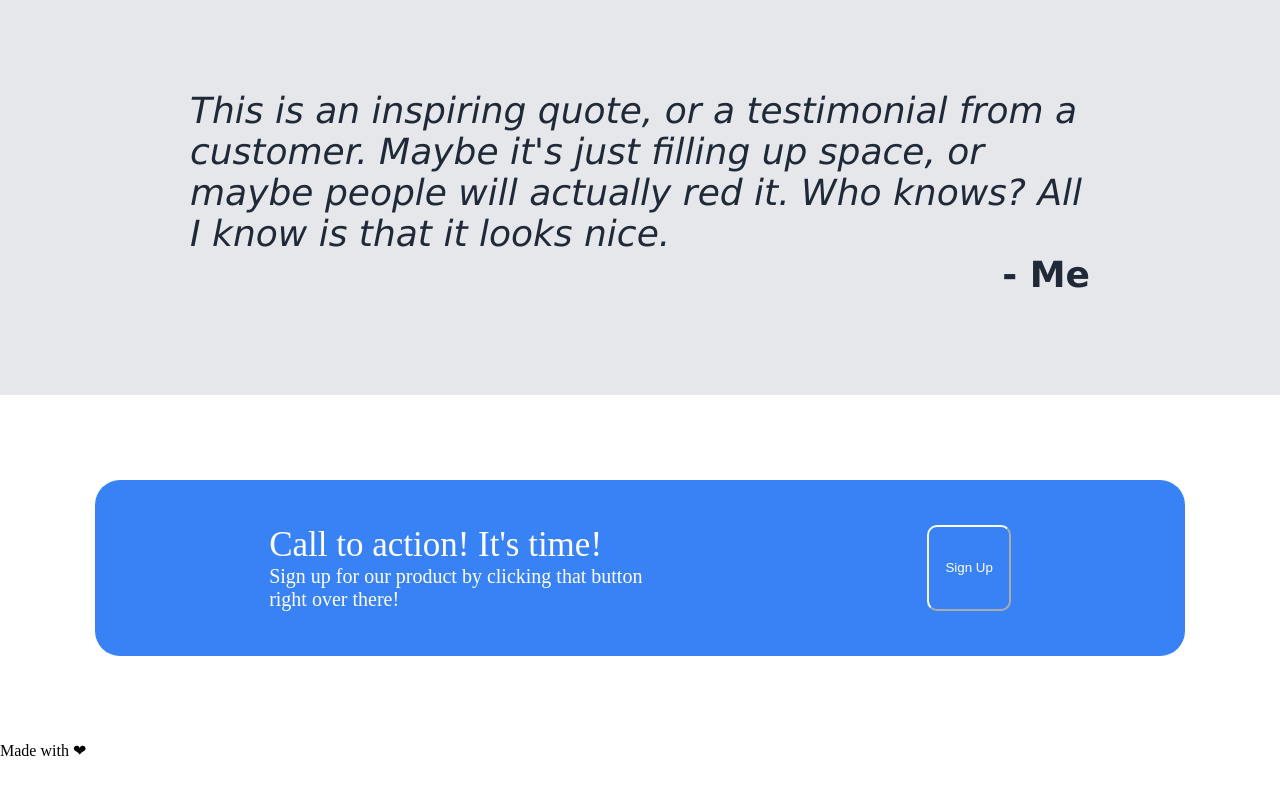
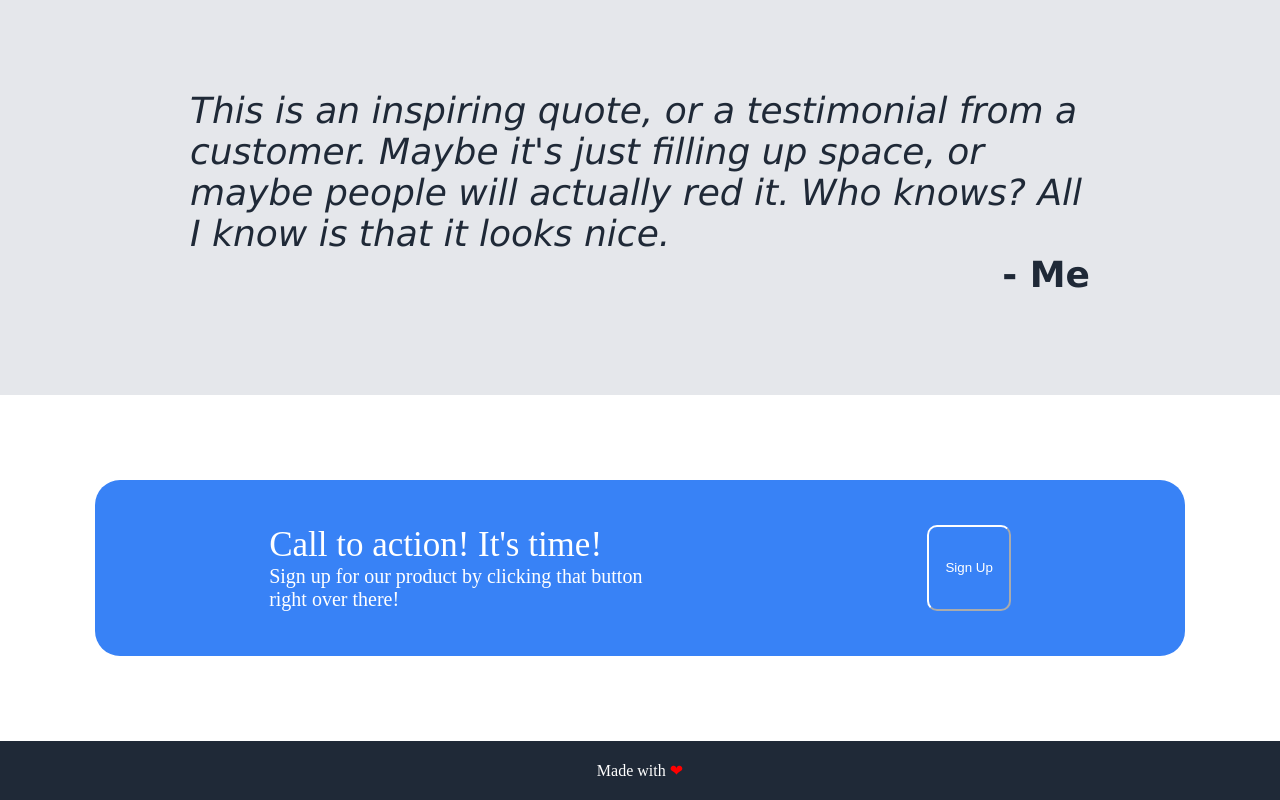
Before and after one commit to MohammedAlmanea/LandingPage, a plain HTML site: page index.html in a window 1280 px wide. Shown: the part 927-1727 px from the top of the page. Before the commit the page ends 1687 px from the top, so only its background shows below. Drawn offline with Linux system fonts and the light colour scheme.

Commit message:
Finished styling footer

```diff
--- a/style.css
+++ b/style.css
@@ -152,3 +152,14 @@ body {
     color: white;
     border-color: white;
 }
+footer {
+    text-align: center;
+    background-color: #1f2937;
+    padding-top: 20px;
+    padding-bottom: 20px;
+    color: white;
+    content: "\2764";
+}
+footer span {
+    color: #ff0000;
+}
```
